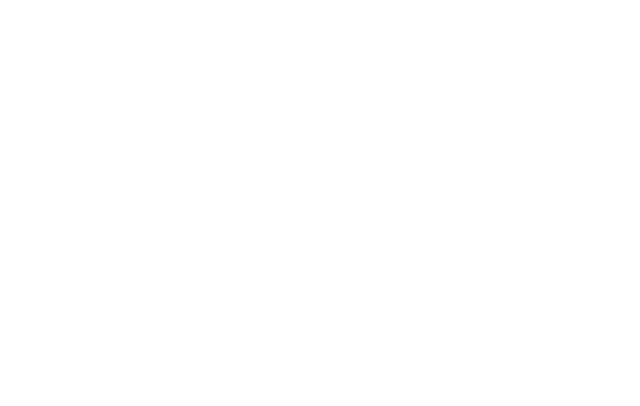
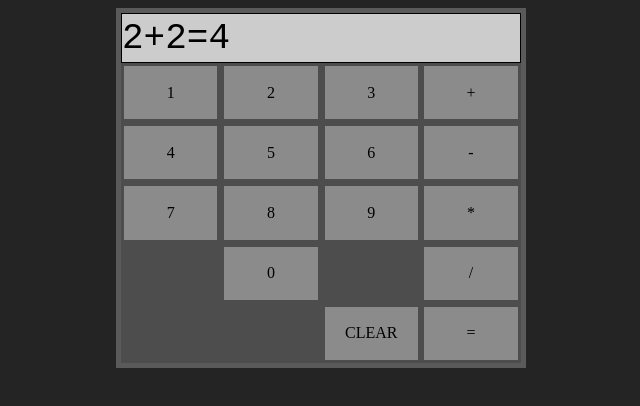
Before and after one commit to EdPotkins/odin-calculator, a plain HTML site: page index.html in a window 1280 px wide. Shown: the whole page, without its empty margins (319-959 px from the left). Drawn offline with Linux system fonts and the light colour scheme.

Commit message:
Add html structure and style

```diff
--- a/index.html
+++ b/index.html
@@ -9,6 +9,28 @@
     <script src="script.js" defer></script>
 </head>
 <body>
-
+    <div id="calculator">
+        <div id="display">2+2=4</div>
+        <div id="number-container">
+            <div class="button" id="one">1</div>
+            <div class="button" id="two">2</div>
+            <div class="button" id="three">3</div>
+            <div class="button" id="four">4</div>
+            <div class="button" id="five">5</div>
+            <div class="button" id="six">6</div>
+            <div class="button" id="seven">7</div>
+            <div class="button" id="eight">8</div>
+            <div class="button" id="nine">9</div>
+            <div class="button" id="zero">0</div>
+            <div class="button" id="clear">CLEAR</div>
+        </div>
+        <div id="operator-container">
+            <div class="button" id="add">+</div>
+            <div class="button" id="substract">-</div>
+            <div class="button" id="multiply">*</div>
+            <div class="button" id="divide">/</div>
+            <div class="button" id="operate">=</div>
+        </div>
+    </div>
 </body>
 </html>
--- a/style.css
+++ b/style.css
@@ -0,0 +1,71 @@
+* {
+    box-sizing: border-box;
+}
+
+html {
+    background-color: rgb(36, 36, 36);
+}
+
+#calculator {
+    background-color: rgb(90, 90, 90);
+    width: 410px;
+    height: 360px;
+    padding: 5px;
+    margin: auto;
+    display: flex;
+    flex-wrap: wrap;
+}
+
+#display {
+    background-color: rgb(204, 204, 204);
+    width: 400px;
+    height: 50px;
+    border: 1px solid black;
+    font-family: 'Courier New', Courier, monospace;
+    font-size: 36px;
+    display: flex;
+    justify-content: left;
+    align-items: center;
+}
+
+#number-container {
+    background-color: rgb(77, 77, 77);
+    display: grid;
+    width: 300px;
+    height: 300px;
+    grid-template-columns: repeat(3, 1fr);
+    grid-template-rows: repeat(5, 1fr);
+    column-gap: 7px;
+    row-gap: 7px;
+    padding: 3px;
+}
+
+#operator-container {
+    background-color: rgb(77, 77, 77);
+    display: grid;
+    width: 100px;
+    height: 300px;
+    grid-template-columns: 1fr;
+    grid-template-rows: repeat(5, 1fr);
+    row-gap: 7px;
+    padding: 3px;
+}
+
+.button {
+    background-color: rgb(139, 139, 139);
+    display: flex;
+    justify-content: center;
+    align-items: center;
+}
+
+#zero {
+    grid-column-start: 2;
+    grid-column-end: 3;
+}
+
+#clear {
+    grid-column-start: 3;
+    grid-column-end: 4;
+    grid-row-start: 5;
+    grid-row-end: 5;
+}
```
